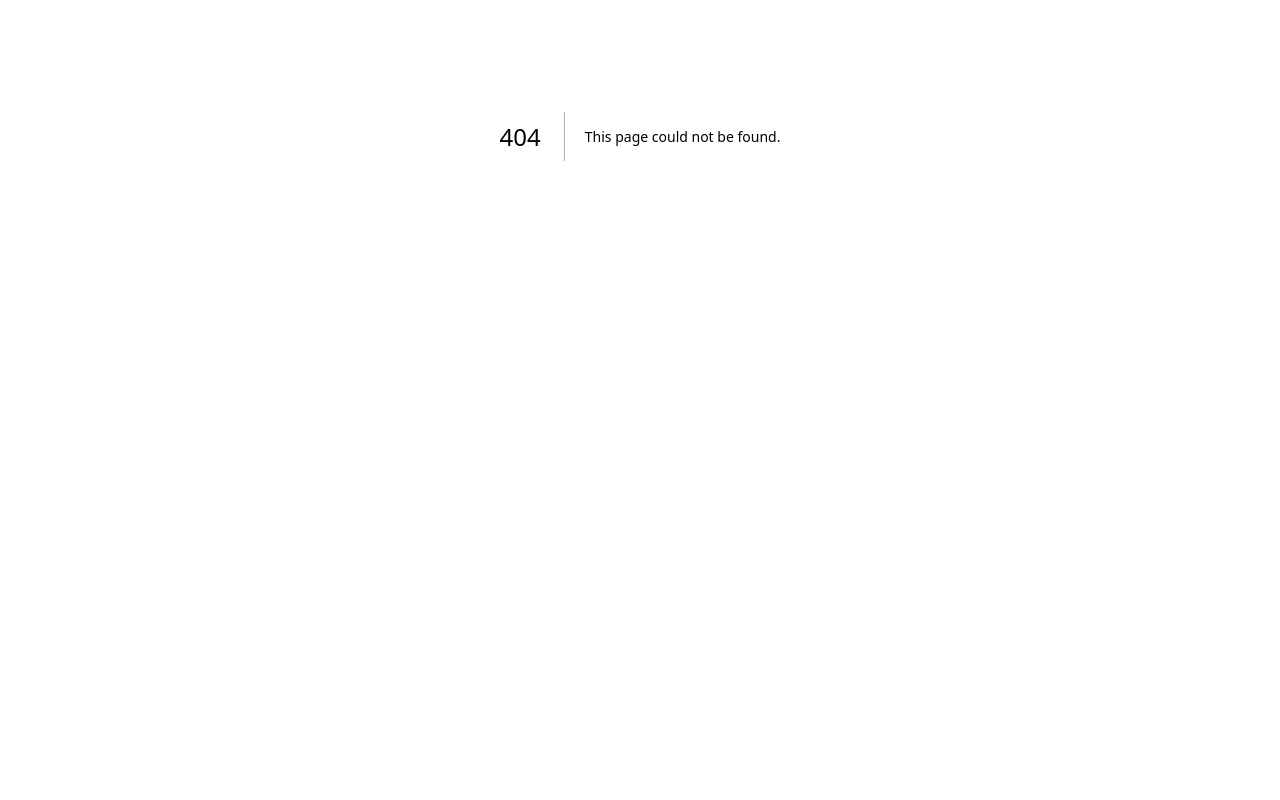
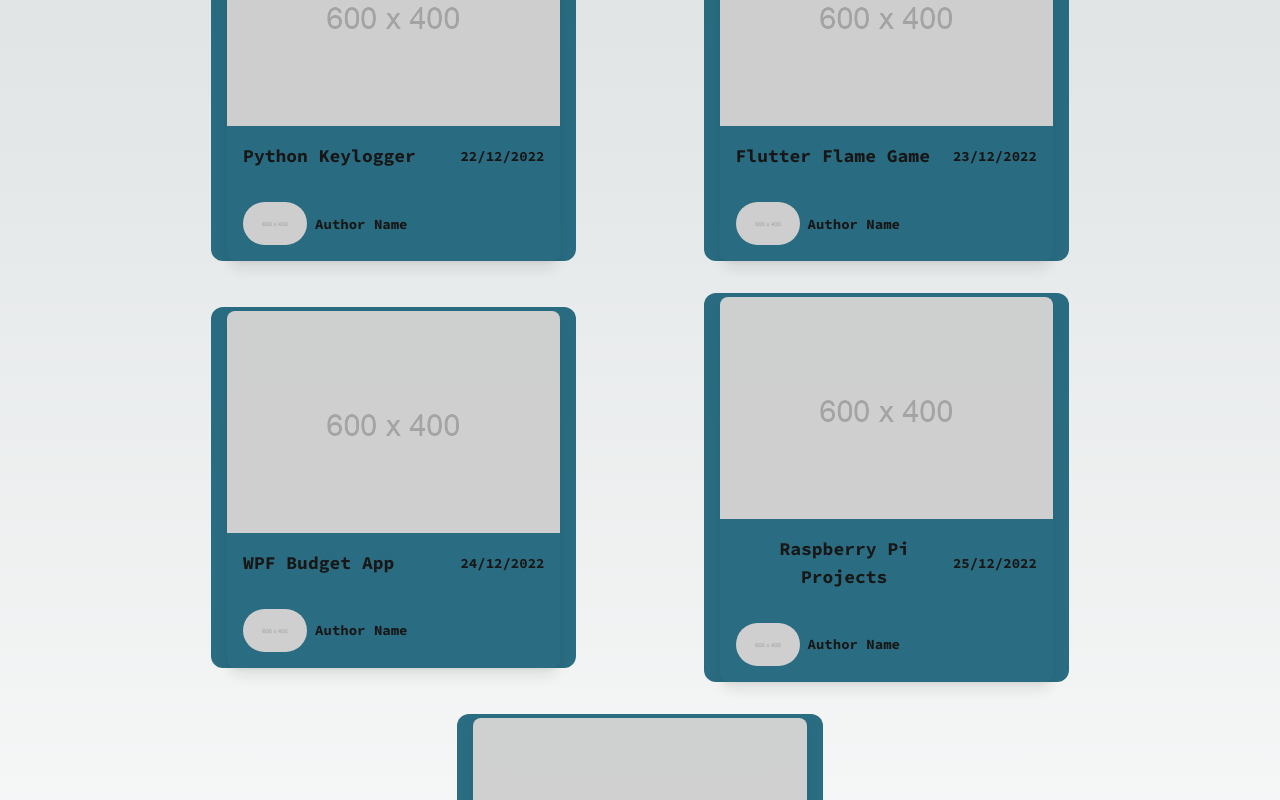
Before and after one commit to SAnderson-96/nextjsReactTailwind, a Next.js app in the folder react-portfolio/: page /projects/more in a window 1280 px wide. Before the commit this address had no page. Shown: the part 420-1220 px from the top of the page. Before the commit the page ends 956 px from the top, so only its background shows below. Built offline with nearby package versions, Linux system fonts and the light colour scheme.

Commit message:
added more projects page

```diff
--- a/react-portfolio/app/page.jsx
+++ b/react-portfolio/app/page.jsx
@@ -48,7 +48,7 @@ export default function Home() {
             </Link>
           </div>
           <div className="relative mx-auto bg-gradient-to-b from-teal-500 rounded-full w-80 h-80 mt-20 overflow-hidden">
-            <Image src={deved} layout="fill" objectFit="cover" />
+            <Image alt="" src={deved} layout="fill" objectFit="cover" />
           </div>
         </section>
 
@@ -89,7 +89,7 @@ export default function Home() {
                   <TimelineDot color="primary" />
                   <TimelineConnector />
                 </TimelineSeparator>
-                <TimelineContent><Link className={styles.linkText} href="/pokemon-wpf">Pokemon WPF Application</Link></TimelineContent>
+                <TimelineContent><Link className={styles.linkText + " hover:text-cyan-500"} href="/pokemon-wpf">Pokemon WPF Application</Link></TimelineContent>
               </TimelineItem>
 
               <TimelineItem>
@@ -108,7 +108,7 @@ export default function Home() {
                   <TimelineDot color="primary" />
                   <TimelineConnector />
                 </TimelineSeparator>
-                <TimelineContent><Link className={styles.linkText} href="/dnd">DND Website</Link></TimelineContent>
+                <TimelineContent><Link className={styles.linkText + " hover:text-cyan-500"} href="/dnd">DND Website</Link></TimelineContent>
               </TimelineItem>
 
               <TimelineItem>
@@ -127,7 +127,7 @@ export default function Home() {
                   <TimelineDot color="primary" />
                   <TimelineConnector />
                 </TimelineSeparator>
-                <TimelineContent><Link className={styles.linkText} href="/">Pokemon Tower Defense</Link></TimelineContent>
+                <TimelineContent><Link className={styles.linkText + " hover:text-cyan-500"} href="/">Pokemon Tower Defense</Link></TimelineContent>
               </TimelineItem>
 
               <TimelineItem>
@@ -147,7 +147,7 @@ export default function Home() {
                   <TimelineDot color="primary" />
                   <TimelineConnector />
                 </TimelineSeparator>
-                <TimelineContent><Link className={styles.linkText} href="/">Android Farming Application</Link></TimelineContent>
+                <TimelineContent><Link className={styles.linkText + " hover:text-cyan-500"} href="/">Android Farming Application</Link></TimelineContent>
               </TimelineItem>
 
 
@@ -168,7 +168,7 @@ export default function Home() {
                   <TimelineDot color="success" />
                   <TimelineConnector />
                 </TimelineSeparator>
-                <TimelineContent><Link className={styles.linkText} href="/">Internship</Link></TimelineContent>
+                <TimelineContent><Link className={styles.linkText + " hover:text-cyan-500"} href="/">Internship</Link></TimelineContent>
               </TimelineItem>
 
               <TimelineItem>
--- /dev/null
+++ b/react-portfolio/app/projects/more/page.jsx
@@ -0,0 +1,28 @@
+'use client';
+import * as React from "react";
+import Link from "next/link";
+import Image from "next/image";
+import MoreProjectCard from "@/components/moreProjectCard";
+
+export default function More() {
+    const moreData = require('../../../public/more/more.json')
+    return (
+        <>
+            <main className="text-3xl xl:text-6xl text-center font-code px-5">
+                {`< More Projects />`}
+                <section className="p-10">
+                    <div className="min-w-screen text-center font-bold text-4xl xl:text-6xl">
+                        <div className="container my-12 mx-auto px-4 md:px-12">
+                            <div className="flex flex-wrap items-center justify-evenly -mx-1 lg:-mx-4">
+                                {moreData.projects.map(project => (
+                                        <MoreProjectCard key={project.id} name={project.name} date={project.date}/>
+                                    )
+                                )}
+                            </div>
+                        </div>
+                    </div>
+                </section>
+            </main>
+        </>
+    );
+}
--- a/react-portfolio/app/projects/ptd/page.jsx
+++ b/react-portfolio/app/projects/ptd/page.jsx
@@ -30,7 +30,7 @@ export default function Ptd() {
               <motion.div className='min-h-screen my-auto snap text-center'>
                 <ul className="list-none hover:list-disc">
                   {data.features.map(feature => (
-                          <li className="mt-5 text-lg" key={`Feature:${featureKey++}`}>{feature.name}</li>
+                          <li className="mt-5 text-2xl" key={`Feature:${featureKey++}`}>{feature.name}</li>
                           ))}
                 </ul>
 
--- /dev/null
+++ b/react-portfolio/public/more/more.json
@@ -0,0 +1,34 @@
+{
+  "projects": [
+    {
+      "name": "Python Keylogger",
+      "date": "22/12/2022",
+      "id": "projectCard",
+      "description": "Made a python keylogger that is able to take keystrokes and mouse clicks and emails data that could be of interest to the owner of the key logger."
+    },
+    {
+      "name": "Flutter Flame Game",
+      "date": "23/12/2022",
+      "id": "projectCard2",
+      "description": "Made a small side scroller dino run game with the flutter framework."
+    },
+    {
+      "name": "WPF Budget App",
+      "date": "24/12/2022",
+      "id": "projectCard3",
+      "description": "Built a Budget application with C# and WPF that uses a SQLite database to keep track of spending."
+    },
+    {
+      "name": "Raspberry Pi Projects",
+      "date": "25/12/2022",
+      "id": "projectCard4",
+      "description": "Various projects to use the GPIOs on the pi to get data."
+    },
+    {
+      "name": "Mini Course Teacher",
+      "date": "25/12/2022",
+      "id": "projectCard4",
+      "description": "Taught a course at John Abbott to build a pong game with JavaScript."
+    }
+  ]
+}
--- /dev/null
+++ b/react-portfolio/src/components/moreProjectCard.jsx
@@ -0,0 +1,48 @@
+import Image from 'next/image';
+import Link from "next/link";
+import placeholder from "../../public/600x400.png";
+//TODO: maybe add a hover that displays a small summary of the project
+export default function MoreProjectCard({name, date}) {
+    return (
+        <div className="my-1 px-1 w-full md:w-1/2 lg:my-4 lg:px-4 lg:w-1/3 bg-cyan-800 mb-12 pt-1 opacity-90
+        hover:opacity-100 ml-2 mr-2 rounded-xl">
+
+            {/*<!-- Article -->*/}
+            <article className="overflow-hidden rounded-lg shadow-lg">
+
+                <a href="#">
+                    <Image alt="Placeholder" className="block h-auto w-full"
+                      src={placeholder} width="600" height="400"/>
+                </a>
+
+                <header className="flex items-center justify-between leading-tight p-2 md:p-4">
+                    <h1 className="text-lg">
+                        <a className="no-underline hover:underline" href="#">
+                          {name}
+                        </a>
+                    </h1>
+                    <p className="text-grey-darker text-sm">
+                      {date}
+                    </p>
+                </header>
+
+                <footer className="flex items-center justify-between leading-none p-2 md:p-4">
+                    <a className="flex items-center no-underline hover:underline" href="#">
+                        <Image alt="Placeholder" className="block rounded-full w-16 h-auto"
+                          src={placeholder} width="600" height="400"/>
+                        <p className="ml-2 text-sm">
+                            Author Name
+                        </p>
+                    </a>
+                    <a className="no-underline text-grey-darker hover:text-red-dark" href="#">
+                        <span className="hidden">Like</span>
+                        <i className="fa fa-heart"></i>
+                    </a>
+                </footer>
+
+            </article>
+            {/*<!-- END Article -->*/}
+
+        </div>
+    )
+}
--- a/react-portfolio/src/styles/Home.module.css
+++ b/react-portfolio/src/styles/Home.module.css
@@ -34,11 +34,6 @@
 }
 .linkText:hover{
   cursor: pointer;
-  color: black;
-  background-color: white;
-  padding: 1rem;
-
-  transition: all 1s ease-out;
 }
 
 .description a {
```
Also changed, not shown: react-portfolio/public/600x400.png (added).
